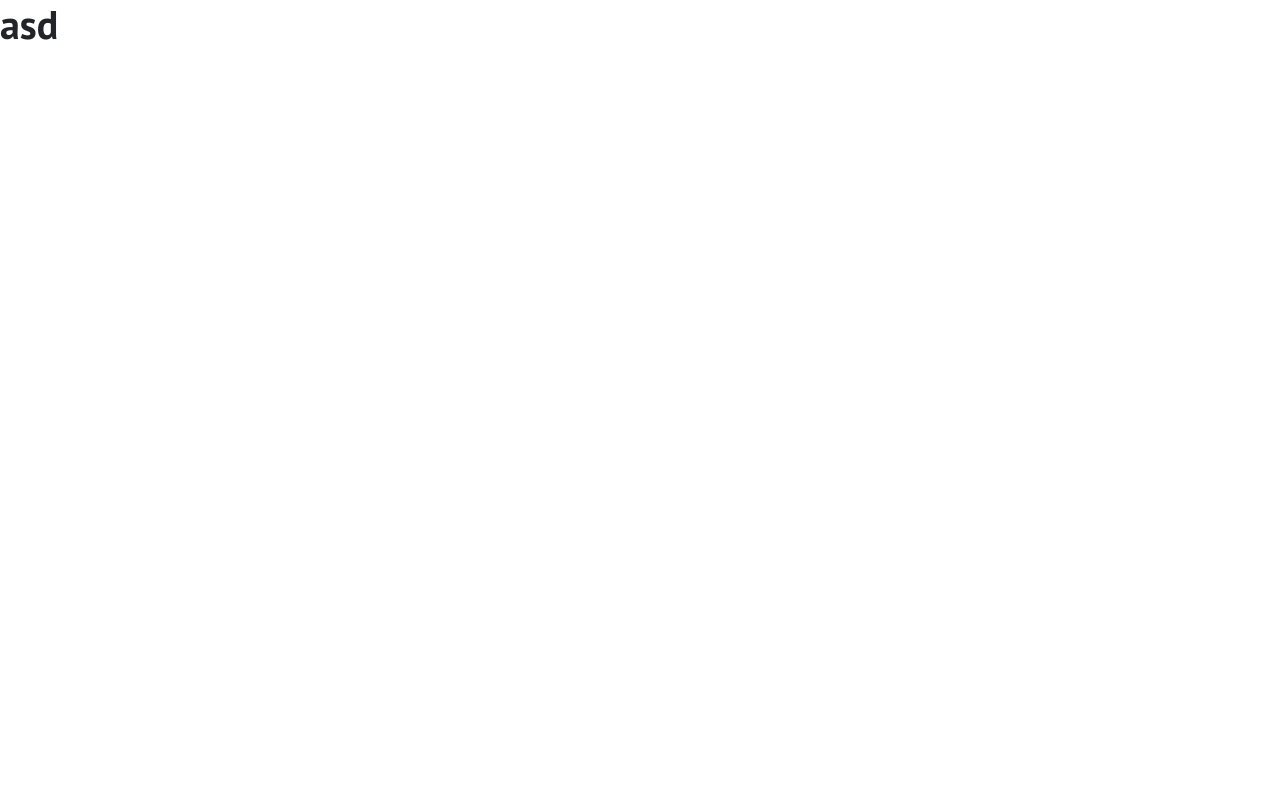
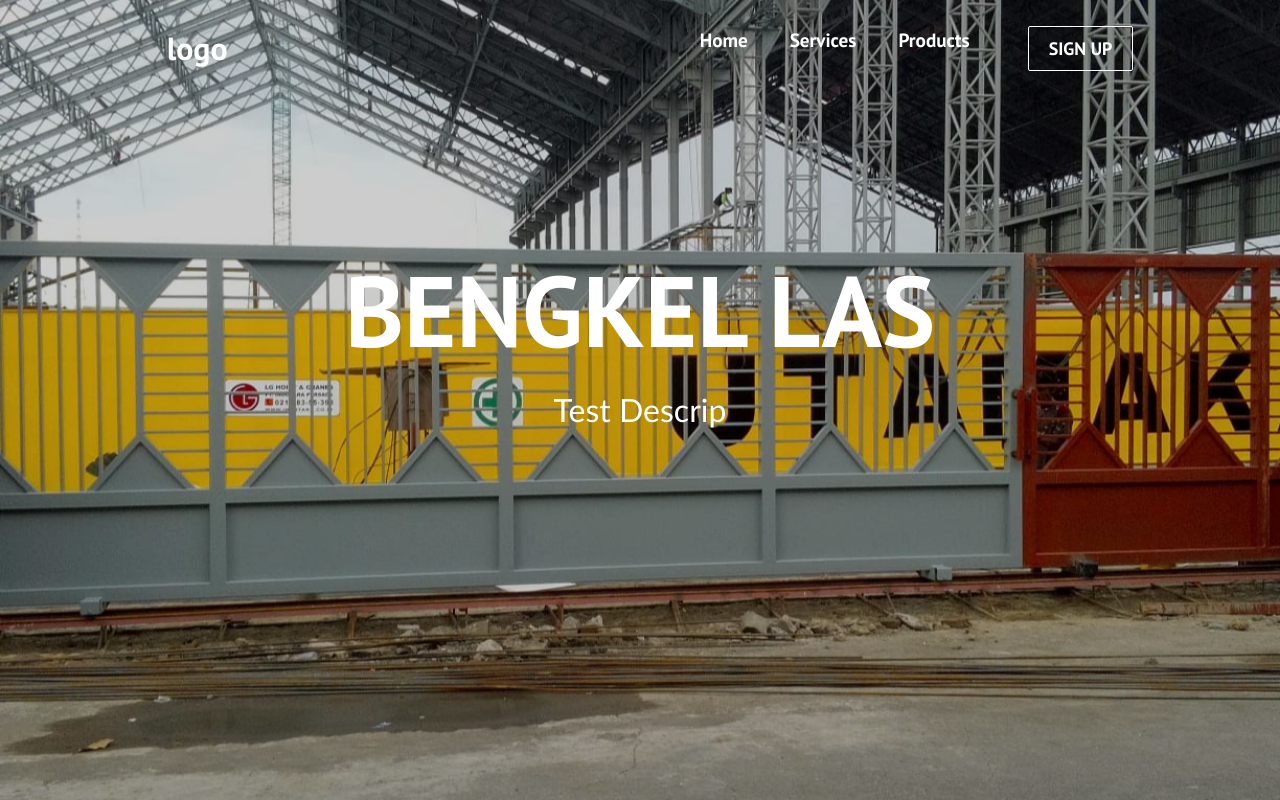
Before and after one commit to WisnuCakraa/project-1-customer, a React (Create React App) app: page / in a window 1280 px wide. Built offline with nearby package versions, Linux system fonts and the light colour scheme.

Commit message:
[IMPLEMENT] Hero Section on Dashboard

```diff
--- a/src/Pages/dashboard/component.js
+++ b/src/Pages/dashboard/component.js
@@ -1,9 +1,10 @@
 import React from "react";
+import HeroSection from "../../Components/HeroSection";
 
 export default function component() {
   return (
     <div>
-      <h1>asd</h1>
+      <HeroSection />
     </div>
   );
 }
```
